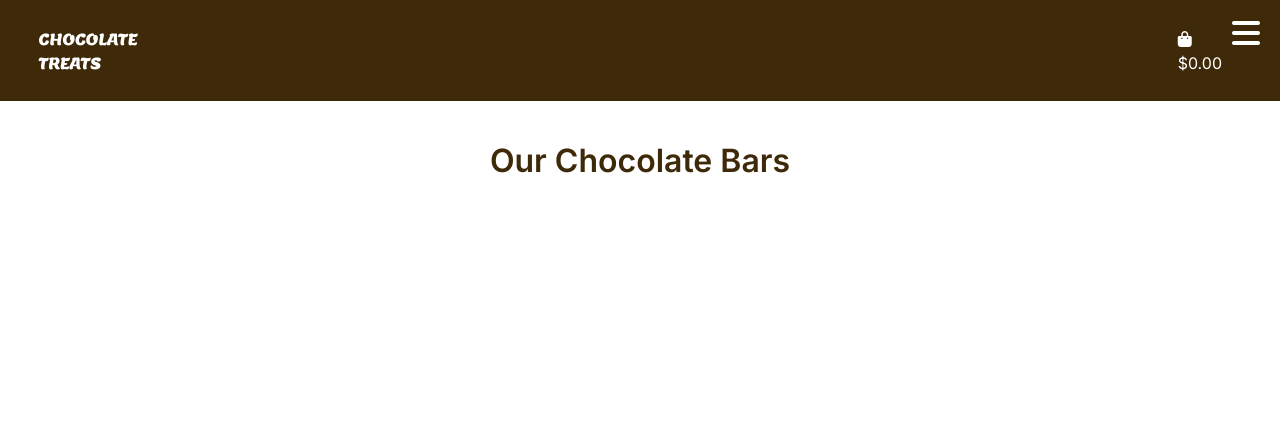
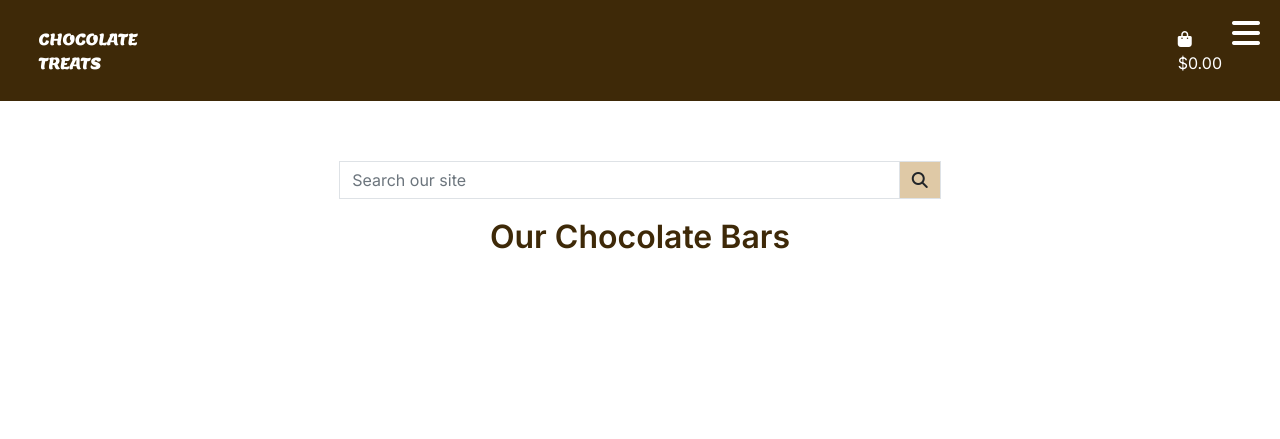
Before and after one commit to CatherineP37/project_5, a Django app: page /products/ in a window 1280 px wide. Shown: the top 439 px of the page. Run offline with Django 3.2, Linux system fonts and the light colour scheme; data that the repository does not hold is empty; parts of the project's set-up code (start-up, migrations or seed data) failed here and were passed over; some libraries are stand-ins or nearby versions.

Commit message:
Add search bar to products.html

```diff
--- a/products/templates/products/products.html
+++ b/products/templates/products/products.html
@@ -2,6 +2,20 @@
 {% load static %}
 {% block content %}
 
+<div class="search">
+	<form method="GET" action="{% url 'products' %}">
+		<div class="input-group w-100">
+			<input class="form-control border border-black rounded-0" type="text" name="q" placeholder="Search our site">
+			<div class="input-group-append">
+				<button class="form-control btn btn-black border border-black rounded-0" type="submit">
+					<span class="icon">
+						<i class="fas fa-search"></i>
+					</span>
+				</button>
+			</div>
+		</div>
+	</form>
+</div>
 
 <h2>Our Chocolate Bars</h2>
 <section class="collection">
--- a/products/views.py
+++ b/products/views.py
@@ -4,7 +4,7 @@ from django.contrib.auth.decorators import login_required
 from django.db.models import Q
 from django.db.models.functions import Lower
 from .models import Product, Category
-from .forms import ProductForm, Reviews
+from .forms import ProductForm, Review
 
 
 # Create your views here.
--- a/static/css/base.css
+++ b/static/css/base.css
@@ -129,6 +129,10 @@ header {
 }
 
 /* Main */
+
+.search {
+	margin: 0 auto;
+}
 
 main {
 	margin: 100px 0 0 0;
```
